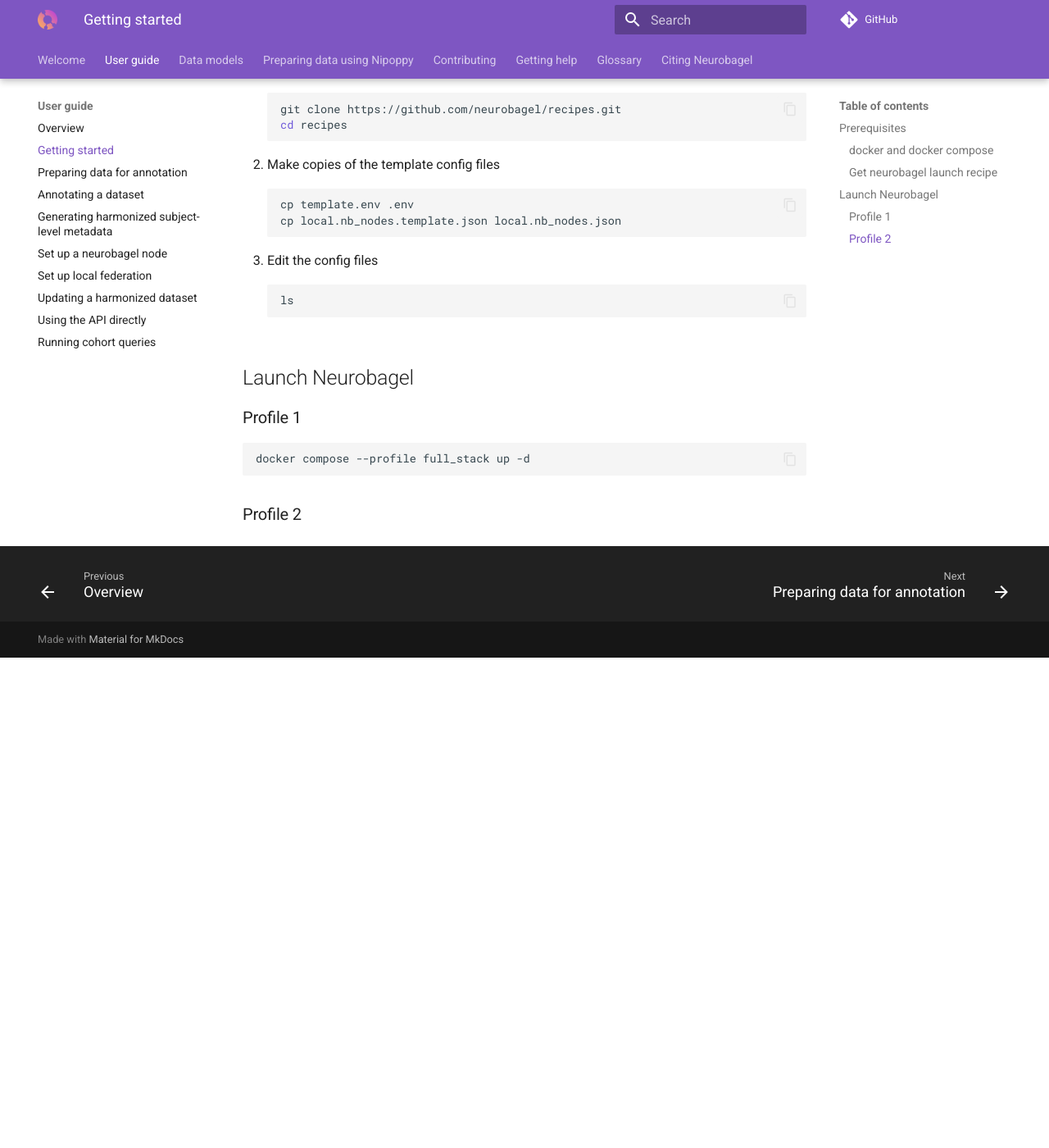
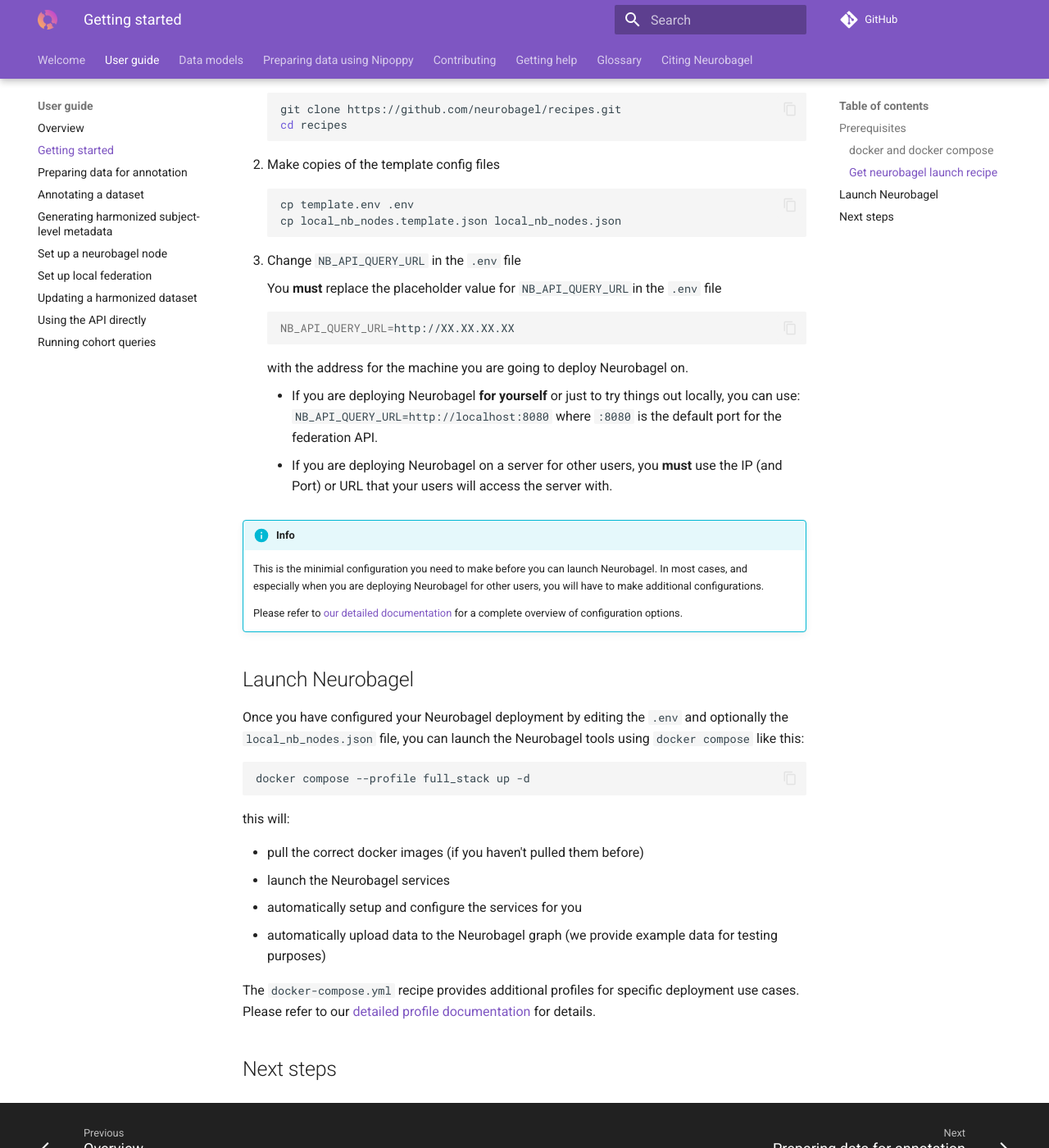
Before and after one commit to neurobagel/documentation, an MkDocs documentation site: the page built from docs/getting_started.md, in a window 1280 px wide and 1400 px high, scrolled down 1620 px. Shown: the whole window at 82% size. Built offline with MkDocs 1.6.1 and Material for MkDocs 9.7.7, drawn with Linux system fonts in a browser that asks for light colours; comment, search, counter and statistics services are not loaded; before the commit the page ends 2422 px from its top, so only the background shows below that.

Commit message:
[ENH] first complete deployment draft

````diff
--- a/docs/getting_started.md
+++ b/docs/getting_started.md
@@ -95,18 +95,51 @@
 2. Make copies of the template config files
 ```bash
 cp template.env .env
-cp local.nb_nodes.template.json local.nb_nodes.json
+cp local_nb_nodes.template.json local_nb_nodes.json
 ```
-3. Edit the config files
-```bash
-ls
-```
+3. Change `NB_API_QUERY_URL` in the `.env` file
 
+    You **must** replace the placeholder value for `NB_API_QUERY_URL`in the `.env` file
+
+    ```bash
+    NB_API_QUERY_URL=http://XX.XX.XX.XX
+    ```
+    with the address for the machine you are going to deploy Neurobagel on.
+
+    - If you are deploying Neurobagel **for yourself** or just to try things out locally,
+   you can use: `NB_API_QUERY_URL=http://localhost:8080`
+    where `:8080` is the default port for the federation API.
+    - If you are deploying Neurobagel on a server for other users,
+   you **must** use the IP (and Port) or URL that your users will access the server with.
+
+!!! info
+
+    This is the minimial configuration you need to make before you can launch Neurobagel.
+    In most cases, and especially when you are deploying Neurobagel for other users,
+    you will have to make additional configurations.
+
+    Please refer to [our detailed documentation]() for a complete overview of
+    configuration options.
 
 ## Launch Neurobagel
 
-### Profile 1
+Once you have configured your Neurobagel deployment by editing the `.env`
+and optionally the `local_nb_nodes.json` file, you can launch the Neurobagel
+tools using `docker compose` like this:
+
 ```bash
 docker compose --profile full_stack up -d
 ```
-### Profile 2
+
+this will:
+
+- pull the correct docker images (if you haven't pulled them before)
+- launch the Neurobagel services
+- automatically setup and configure the services for you
+- automatically upload data to the Neurobagel graph (we provide example data for testing purposes)
+
+The `docker-compose.yml` recipe provides additional profiles
+for specific deployment use cases. Please refer to
+our [detailed profile documentation]() for details.
+
+## Next steps
````
